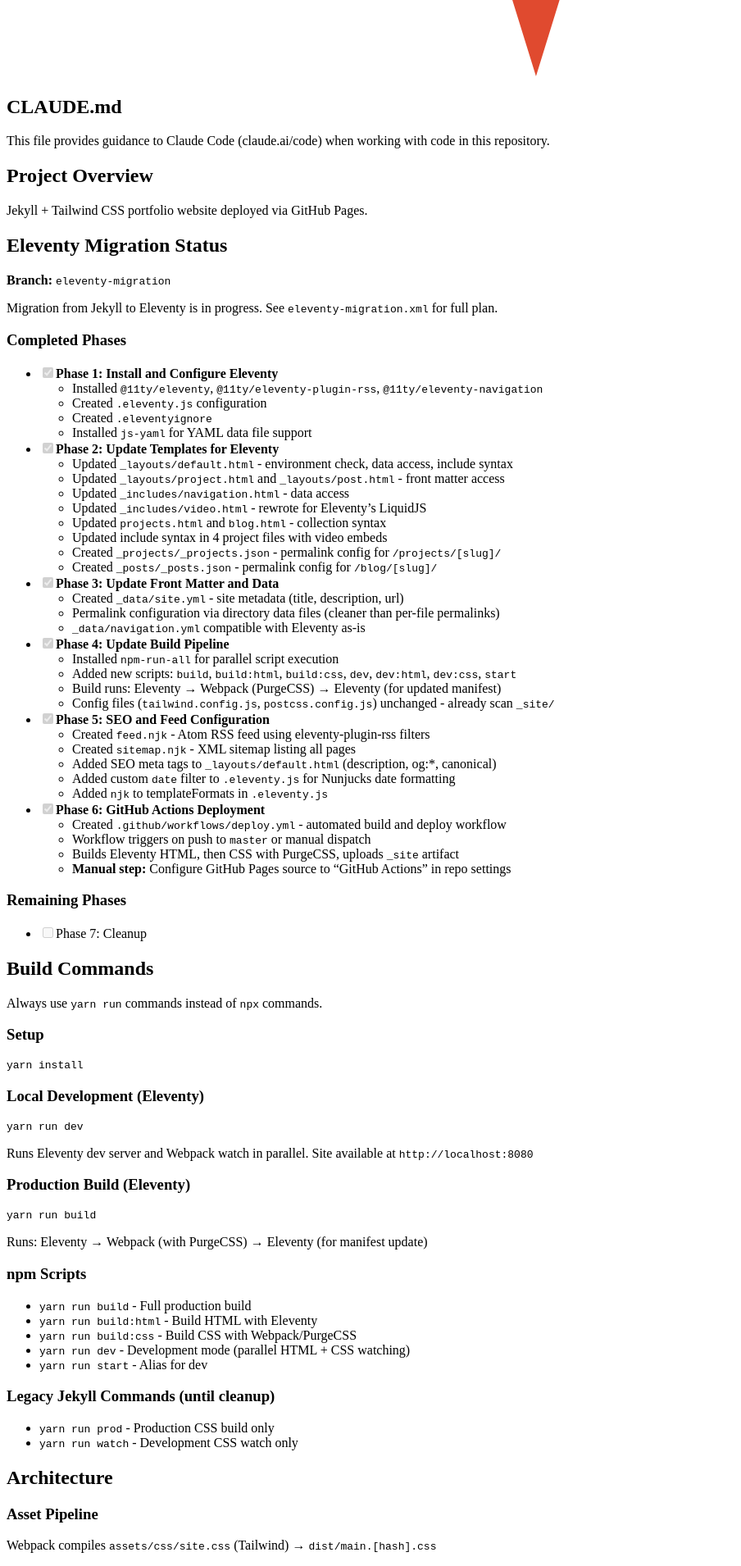
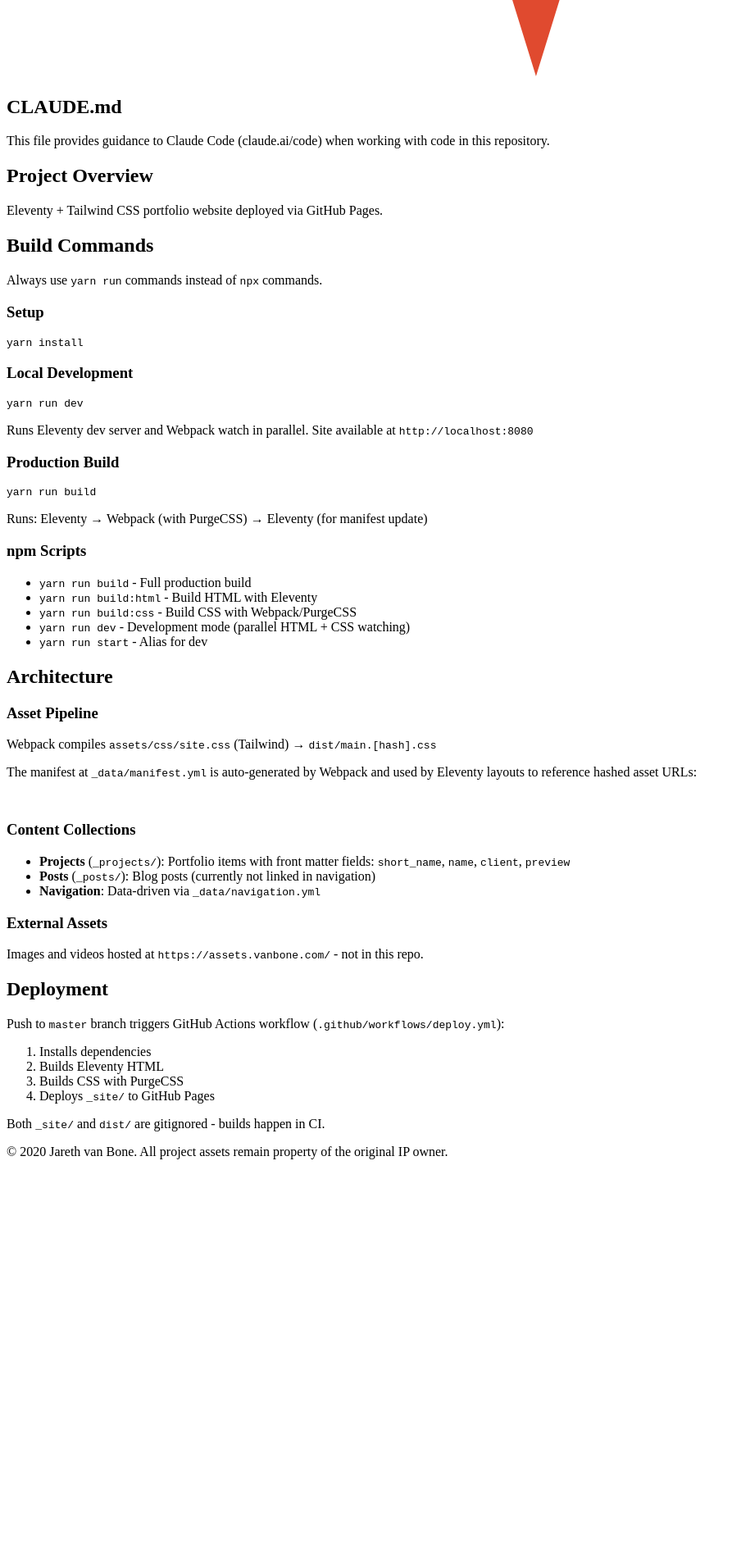
Before and after one commit to jareth/jareth.github.io, a Jekyll site: the page built from CLAUDE.md, in a window 1280 px wide. Shown: the part 988-2898 px from the top of the page at 82% size, without its empty margins (0-904 px from the left). Built offline with Jekyll 4.4.1, drawn with Linux system fonts in a browser that asks for light colours; our own code applies the rules of GitHub Pages for plain Markdown files; after the commit the page ends 2410 px from its top, so only the background shows below that; some of the changed text lies outside the part shown.

Commit message:
Eleventy-migration: Phase 7 - cleanup and remove ruby

````diff
--- a/CLAUDE.md
+++ b/CLAUDE.md
@@ -4,57 +4,7 @@
 
 ## Project Overview
 
-Jekyll + Tailwind CSS portfolio website deployed via GitHub Pages.
-
-## Eleventy Migration Status
-
-**Branch:** `eleventy-migration`
-
-Migration from Jekyll to Eleventy is in progress. See `eleventy-migration.xml` for full plan.
-
-### Completed Phases
-- [x] **Phase 1: Install and Configure Eleventy**
-  - Installed `@11ty/eleventy`, `@11ty/eleventy-plugin-rss`, `@11ty/eleventy-navigation`
-  - Created `.eleventy.js` configuration
-  - Created `.eleventyignore`
-  - Installed `js-yaml` for YAML data file support
-
-- [x] **Phase 2: Update Templates for Eleventy**
-  - Updated `_layouts/default.html` - environment check, data access, include syntax
-  - Updated `_layouts/project.html` and `_layouts/post.html` - front matter access
-  - Updated `_includes/navigation.html` - data access
-  - Updated `_includes/video.html` - rewrote for Eleventy's LiquidJS
-  - Updated `projects.html` and `blog.html` - collection syntax
-  - Updated include syntax in 4 project files with video embeds
-  - Created `_projects/_projects.json` - permalink config for `/projects/[slug]/`
-  - Created `_posts/_posts.json` - permalink config for `/blog/[slug]/`
-
-- [x] **Phase 3: Update Front Matter and Data**
-  - Created `_data/site.yml` - site metadata (title, description, url)
-  - Permalink configuration via directory data files (cleaner than per-file permalinks)
-  - `_data/navigation.yml` compatible with Eleventy as-is
-
-- [x] **Phase 4: Update Build Pipeline**
-  - Installed `npm-run-all` for parallel script execution
-  - Added new scripts: `build`, `build:html`, `build:css`, `dev`, `dev:html`, `dev:css`, `start`
-  - Build runs: Eleventy → Webpack (PurgeCSS) → Eleventy (for updated manifest)
-  - Config files (`tailwind.config.js`, `postcss.config.js`) unchanged - already scan `_site/`
-
-- [x] **Phase 5: SEO and Feed Configuration**
-  - Created `feed.njk` - Atom RSS feed using eleventy-plugin-rss filters
-  - Created `sitemap.njk` - XML sitemap listing all pages
-  - Added SEO meta tags to `_layouts/default.html` (description, og:*, canonical)
-  - Added custom `date` filter to `.eleventy.js` for Nunjucks date formatting
-  - Added `njk` to templateFormats in `.eleventy.js`
-
-- [x] **Phase 6: GitHub Actions Deployment**
-  - Created `.github/workflows/deploy.yml` - automated build and deploy workflow
-  - Workflow triggers on push to `master` or manual dispatch
-  - Builds Eleventy HTML, then CSS with PurgeCSS, uploads `_site` artifact
-  - **Manual step:** Configure GitHub Pages source to "GitHub Actions" in repo settings
-
-### Remaining Phases
-- [ ] Phase 7: Cleanup
+Eleventy + Tailwind CSS portfolio website deployed via GitHub Pages.
 
 ## Build Commands
 
@@ -65,13 +15,13 @@
 yarn install
 ```
 
-### Local Development (Eleventy)
+### Local Development
 ```bash
 yarn run dev
 ```
 Runs Eleventy dev server and Webpack watch in parallel. Site available at `http://localhost:8080`
 
-### Production Build (Eleventy)
+### Production Build
 ```bash
 yarn run build
 ```
@@ -83,10 +33,6 @@
 - `yarn run build:css` - Build CSS with Webpack/PurgeCSS
 - `yarn run dev` - Development mode (parallel HTML + CSS watching)
 - `yarn run start` - Alias for dev
-
-### Legacy Jekyll Commands (until cleanup)
-- `yarn run prod` - Production CSS build only
-- `yarn run watch` - Development CSS watch only
 
 ## Architecture
 
@@ -108,6 +54,10 @@
 
 ## Deployment
 
-Commit changes including `dist/` folder, push to GitHub. GitHub Pages rebuilds automatically.
+Push to `master` branch triggers GitHub Actions workflow (`.github/workflows/deploy.yml`):
+1. Installs dependencies
+2. Builds Eleventy HTML
+3. Builds CSS with PurgeCSS
+4. Deploys `_site/` to GitHub Pages
 
-**Critical:** The `dist/` folder must be committed. The `_site/` folder is gitignored.
+Both `_site/` and `dist/` are gitignored - builds happen in CI.
--- a/package.json
+++ b/package.json
@@ -7,9 +7,7 @@
     "dev:css": "NODE_ENV=development yarn run webpack --watch",
     "dev:html": "eleventy --serve",
     "dev": "npm-run-all --parallel dev:*",
-    "start": "yarn run dev",
-    "prod": "NODE_ENV=production yarn run webpack",
-    "watch": "NODE_ENV=development yarn run webpack --watch"
+    "start": "yarn run dev"
   },
   "devDependencies": {
     "@11ty/eleventy": "^3.1.2",
````
Also changed, not shown: Gemfile (deleted, +0 -14 lines), _config.yml (deleted, +0 -31 lines), Gemfile.lock (deleted), README.md, dist/main.c1b3261c697fc4cd3e5c.css (deleted), dist/main.c1b3261c697fc4cd3e5c.js (deleted), 1 other file.
